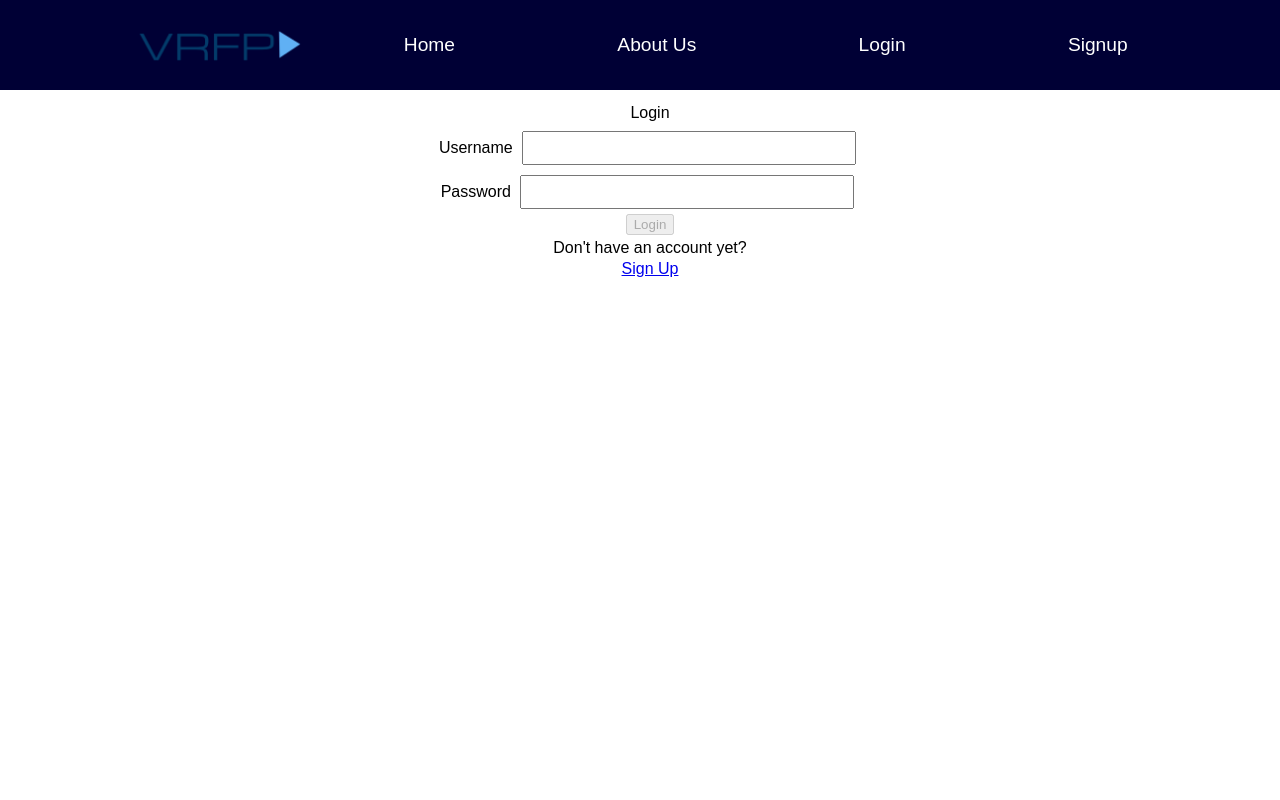
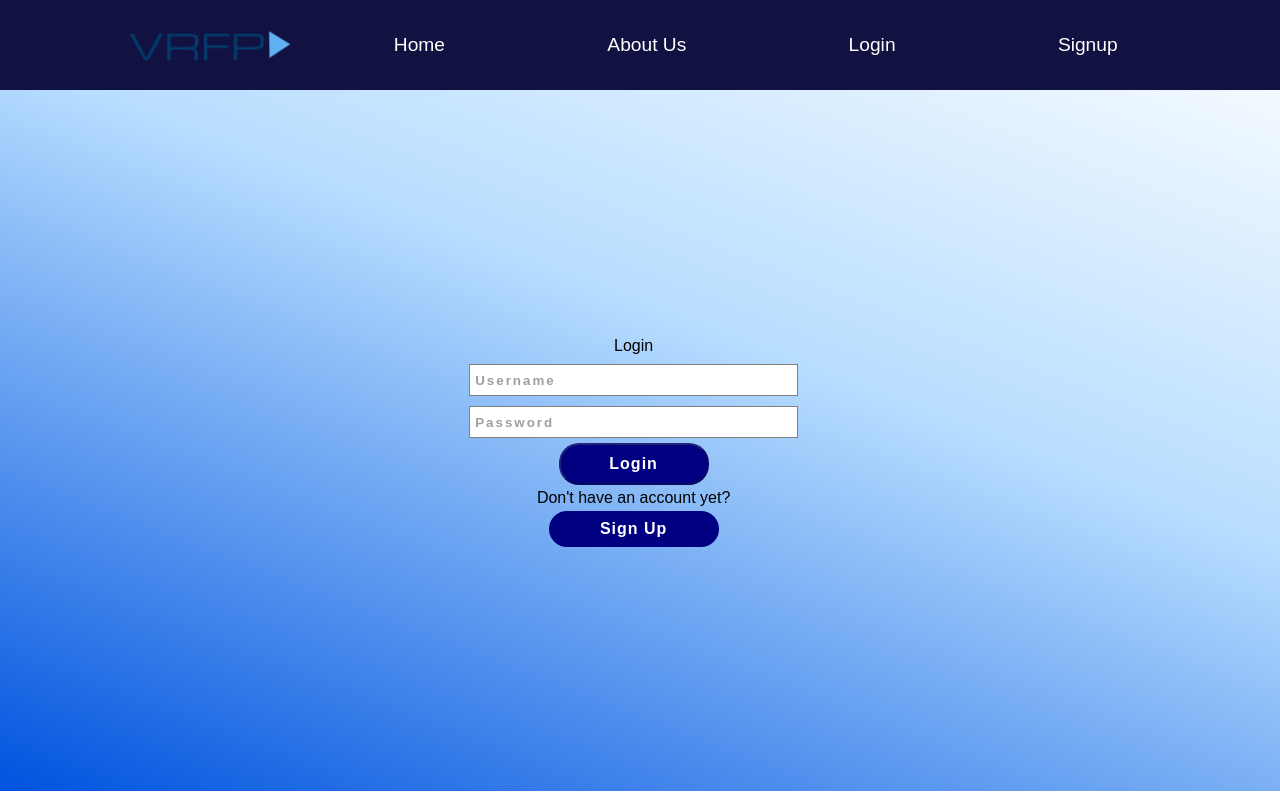
Before and after one commit to bw-ft-virtual-reality-funding/FrontEnd, a React (Create React App) app in the folder vr-funding/: page / in a window 1280 px wide. Built offline with nearby package versions, Linux system fonts and the light colour scheme; a web font is replaced by a local one.

Commit message:
Added more styles

```diff
--- a/vr-funding/src/components/login-signup/Login.js
+++ b/vr-funding/src/components/login-signup/Login.js
@@ -95,31 +95,33 @@ const Login = props => {
 		<form onSubmit={onSubmitHandler}>
 			<h1>Login</h1>
 
-			<label htmlFor="username">
-				Username&nbsp;
+			{/* <label htmlFor="username"> */}
+				{/* Username&nbsp; */}
 				<input
+				placeholder="Username"
 					name="username"
 					type="text"
 					onChange={onInputChange}
 					value={formValues.username}
 				/>
-			</label>
+			{/* </label> */}
 
-			<label htmlFor="password">
-				Password&nbsp;
+			{/* <label htmlFor="password"> */}
+				{/* Password&nbsp; */}
 				<input
+				placeholder="Password"
 					name="password"
 					type="password"
 					onChange={onInputChange}
 					value={formValues.password}
 				/>
-			</label>
-				<button disabled={disabled}>Login</button>
+			{/* </label> */}
+				<button className="button" type="submit" disabled={disabled}>Login</button>
 			<div className="errors">
 				<div>{formErrors.username}</div>
 				<div>{formErrors.password}</div>
 			</div>
-			<p>Don't have an account yet?</p><Link to="/Signup">Sign Up</Link>{" "}
+			<p>Don't have an account yet?</p><Link className="button" to="/Signup">Sign Up</Link>{" "}
 		</form>
 	);
 };
--- a/vr-funding/src/components/login-signup/Signup.js
+++ b/vr-funding/src/components/login-signup/Signup.js
@@ -94,49 +94,53 @@ export default function Signup() {
       <h1>Sign Up</h1>
       <h3>Create your account.</h3>
 
-      <label htmlFor="firstname">
-        First Name&nbsp;
+      {/* <label htmlFor="firstname">
+        First Name&nbsp; */}
 				<input
+        placeholder="First Name"
           name="firstname"
           type="text"
           onChange={onInputChange}
           value={formValues.firstname}
         />
-      </label>
+      {/* </label> */}
       <div>{formErrors.firstname}</div>
 
-      <label htmlFor="lastname">
-        Last Name
+      {/* <label htmlFor="lastname">
+        Last Name */}
 				<input
+        placeholder="Last Name"
           name="lastname"
           type="text"
           onChange={onInputChange}
           value={formValues.lastname}
         />
-      </label>
+      {/* </label> */}
       <div>{formErrors.lastname}</div>
 
-      <label htmlFor="email">
-        Email
+      {/* <label htmlFor="email">
+        Email */}
 				<input
+        placeholder="Email"
           name="email"
           type="email"
           onChange={onInputChange}
           value={formValues.email}
         />
-      </label>
+      {/* </label> */}
       <div>{formErrors.email}</div>
       <div>{formErrors.username}</div>
 
-      <label htmlFor="password">
-        Password
+      {/* <label htmlFor="password">
+        Password */}
 				<input
+        placeholder="Create Password"
           name="password"
           type="password"
           onChange={onInputChange}
           value={formValues.password}
         />
-      </label>
+      {/* </label> */}
       <div>{formErrors.password}</div>
       <button className="button" type="submit" disabled={disabled}>Sign Up Now</button>
 
--- a/vr-funding/src/components/styles/css/index.css
+++ b/vr-funding/src/components/styles/css/index.css
@@ -146,6 +146,10 @@ table {
 body {
   font-family: 'Ubuntu', sans-serif;
 }
+.App {
+  background: #0053df;
+  background: linear-gradient(21deg, #0053df 0%, #b7ddff 57%, #ffffff 100%);
+}
 h1,
 h2,
 h3,
@@ -161,6 +165,7 @@ h6 {
   border-radius: 20px;
   text-decoration: none;
   font-weight: bold;
+  font-size: 1rem;
   width: 150px;
   text-align: center;
   letter-spacing: 1px;
@@ -174,9 +179,9 @@ nav #logo {
   height: 70px;
 }
 #navBar {
-  background-color: #000035;
+  background-color: #121242;
   width: 100%;
-  padding: 10px;
+  padding: 10px 0;
 }
 #navBar a {
   text-decoration: none;
@@ -190,8 +195,8 @@ form {
   flex-direction: column;
   align-items: center;
   justify-content: center;
-  width: 100%;
-  margin: 10px;
+  width: 99%;
+  height: 87.6vh;
 }
 form label {
   width: 100%;
@@ -205,6 +210,15 @@ form input {
   height: 20px;
   padding: 5px;
   width: 25%;
+  border: 0.5px solid gray;
+}
+form input::placeholder {
+  font-weight: bold;
+  color: #a09e9e;
+  letter-spacing: 2px;
+}
+form input:focus {
+  border: 0.5px solid navy;
 }
 form p {
   margin: 5px;
@@ -234,6 +248,7 @@ form .role input[type="radio"] {
 form .role input[type="radio"]:checked {
   background-color: #55a9f8;
   color: white;
+  border: solid white 0.5px;
 }
 form .role .fundraiser::before {
   content: "Fundraiser";
@@ -245,3 +260,6 @@ form .role .funder::before {
   font-size: 1.3rem;
   text-align: center;
 }
+form .errors {
+  color: red;
+}
--- a/vr-funding/src/components/styles/less/forms.less
+++ b/vr-funding/src/components/styles/less/forms.less
@@ -3,8 +3,9 @@ form {
 	flex-direction: column;
 	align-items: center;
 	justify-content: center;
-	width: 100%;
-	margin: 10px;
+	width: 99%;
+	// margin: 10px 0;
+	height: 87.6vh;
 
 	label {
 		width: 100%;
@@ -19,6 +20,17 @@ form {
 		height: 20px;
 		padding: 5px;
 		width: 25%;
+		border: 0.5px solid gray;
+	}
+
+	input::placeholder {
+		font-weight: bold;
+		color: rgb(160, 158, 158);
+		letter-spacing: 2px;;
+	}
+
+	input:focus {
+		border: 0.5px solid navy;
 	}
 
 	p {
@@ -51,7 +63,8 @@ form {
 
 		input[type="radio"]:checked {
             background-color: rgb(85, 169, 248);
-            color: white;
+			color: white;
+			border: solid white 0.5px;
 		}
 
 		.fundraiser::before {
@@ -66,4 +79,8 @@ form {
 			text-align: center;
 		}
 	}
+
+	.errors {
+		color: red;
+	}
 }
--- a/vr-funding/src/components/styles/less/general.less
+++ b/vr-funding/src/components/styles/less/general.less
@@ -6,6 +6,15 @@
 
 body {
     font-family: 'Ubuntu', sans-serif;
+    // height: 90vh;
+}
+
+.App {
+    background: rgb(0,83,223);
+    background: linear-gradient(21deg,
+        rgba(0,83,223,1) 0%,
+        rgba(183,221,255,1) 57%,
+        rgba(255,255,255,1) 100%);
 }
 
 h1, h2, h3, h4, h5, h6 {
@@ -19,6 +28,7 @@ h1, h2, h3, h4, h5, h6 {
     border-radius: 20px;
     text-decoration: none;
     font-weight: bold;
+    font-size: 1rem;
     width: 150px;
     text-align: center;
     letter-spacing: 1px;
--- a/vr-funding/src/components/styles/less/nav.less
+++ b/vr-funding/src/components/styles/less/nav.less
@@ -8,9 +8,9 @@ nav {
 }
 
 #navBar {
-	background-color: #000035;
+	background-color: #121242;
     width: 100%;
-    padding: 10px;
+    padding: 10px 0;
 
 	a {
 		text-decoration: none;
```
